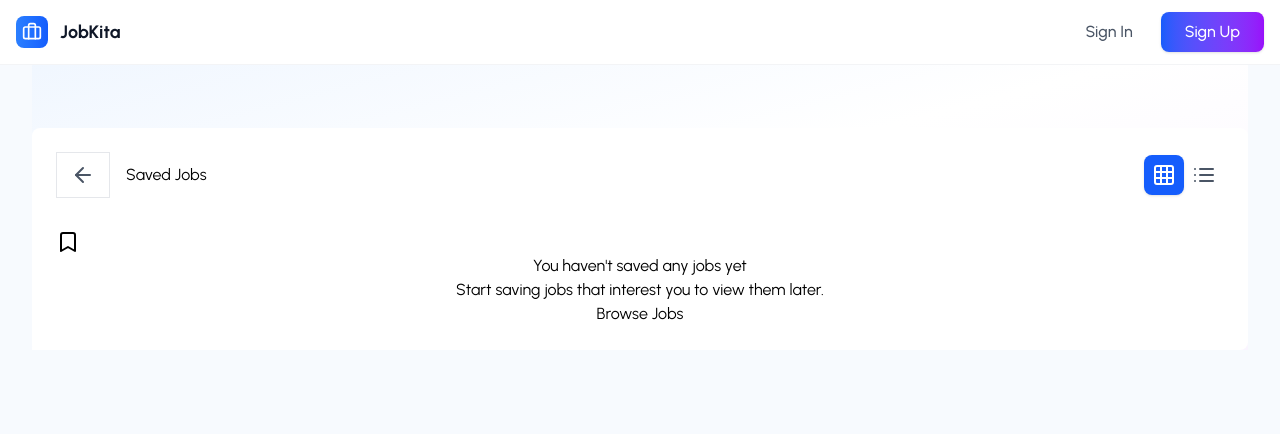
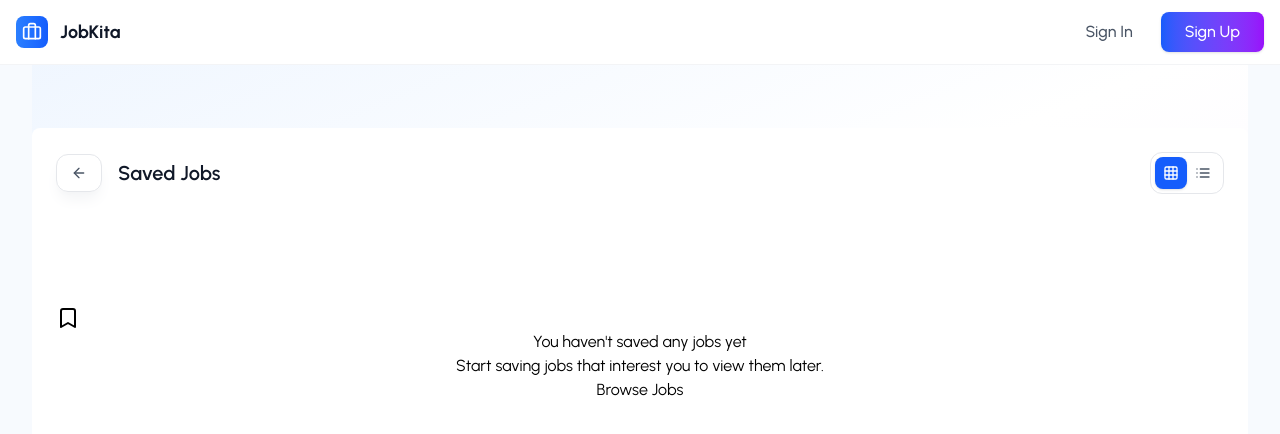
Before and after one commit to jmsjcmc/JobKita, a React (Vite) app in the folder frontend/: page /saved-jobs in a window 1280 px wide. Shown: the top 434 px of the page. Built offline with nearby package versions, Linux system fonts and the light colour scheme.

Commit message:
style(savedJobs): add design

```diff
--- a/frontend/src/pages/JobSeeker/SavedJobs.jsx
+++ b/frontend/src/pages/JobSeeker/SavedJobs.jsx
@@ -1,33 +1,33 @@
-import React, { useEffect, useState } from 'react'
-import { useAuth } from '../../context/AuthContext'
-import { useNavigate } from 'react-router-dom';
-import axiosInstance from '../../utils/axiosInstance';
-import { API_PATHS } from '../../utils/apiPaths';
-import toast from 'react-hot-toast';
-import Navbar from '../../components/layout/Navbar';
-import { ArrowLeft, Bookmark, Grid, List } from 'lucide-react';
-import JobCard from '../../components/cards/JobCard';
+import React, { useEffect, useState } from "react";
+import { useAuth } from "../../context/AuthContext";
+import { useNavigate } from "react-router-dom";
+import axiosInstance from "../../utils/axiosInstance";
+import { API_PATHS } from "../../utils/apiPaths";
+import toast from "react-hot-toast";
+import Navbar from "../../components/layout/Navbar";
+import { ArrowLeft, Bookmark, Grid, List } from "lucide-react";
+import JobCard from "../../components/cards/JobCard";
 
 export default function SavedJobs() {
-  const {user} = useAuth();
+  const { user } = useAuth();
   const navigate = useNavigate();
   const [savedJobList, setSavedJobList] = useState([]);
-  const [viewMode, setViewMode] = useState('grid');
-  const getSavedJobs = async() => {
+  const [viewMode, setViewMode] = useState("grid");
+  const getSavedJobs = async () => {
     try {
       const response = await axiosInstance.get(API_PATHS.JOBS.GET_SAVED_JOBS);
       setSavedJobList(response.data);
     } catch (error) {
-      console.error('Error fetching job details:', error);
+      console.error("Error fetching job details:", error);
     }
   };
-  const handleUnsaveJob = async(jobId) => {
+  const handleUnsaveJob = async (jobId) => {
     try {
       await axiosInstance.delete(API_PATHS.JOBS.UNSAVE_JOB(jobId));
-      toast.success('Job removed successfully!');
+      toast.success("Job removed successfully!");
       getSavedJobs();
     } catch (error) {
-      toast.error('Something went wrong! Try again later');
+      toast.error("Something went wrong! Try again later");
     }
   };
 
@@ -44,14 +44,17 @@ return (
           <div className="bg-white p-6 rounded-lg">
             <div className="flex items-center justify-between mb-8">
               <div className="flex items-center gap-4">
-              <button onClick={() => navigate(-1)} className="group flex items-center space-x-2 px-3.5 py-2.5 text-sm font-medium text-gray-600 hover:text-white bg-white/50 hover:bg-gradient-to-r hover:from-blue-500 hover:to-blue-600 border border-gray-200">
-                <ArrowLeft className="" />
+                <button
+                  onClick={() => navigate(-1)}
+                  className="group flex items-center space-x-2 px-3.5 py-2.5 text-sm font-medium text-gray-600 hover:text-white bg-white/50 hover:bg-gradient-to-r hover:from-blue-500 hover:to-blue-600 border border-gray-200 hover:border-transparent rounded-xl transition-all duration-300 shadow-lg shadow-gray-100 hover:shadow-xl transform hover:-translate-y-0.5"
+                >
+                  <ArrowLeft className="h-4 w-4 transition-transform group-hover:-translate-x-1"/>
                 </button>
-              <h1 className="">Saved Jobs</h1>
+                <h1 className="text-lg lg:text-xl font-semibold leading-tight text-gray-900">Saved Jobs</h1>
               </div>
 
-            <div className="">
-              <div className="">
+              <div className="flex items-center gap-3 lg:gap-4">
+                <div className="flex items-center border border-gray-200 rounded-xl p-1 bg-white">
                   <button
                     onClick={() => setViewMode("grid")}
                     className={`p-2 rounded-lg transition-colors ${
@@ -60,7 +63,7 @@ return (
                         : "text-gray-600 hover:text-gray-900 hover:bg-gray-100"
                     }`}
                   >
-                  <Grid className="" />
+                    <Grid className="h-4 w-4" />
                   </button>
                   <button
                     onClick={() => setViewMode("list")}
@@ -70,16 +73,16 @@ return (
                         : "text-gray-600 hover:text-gray-900 hover:bg-gray-100"
                     }`}
                   >
-                  <List className="" />
+                    <List className="h-4 w-4" />
                   </button>
                 </div>
               </div>
             </div>
 
             {/* Content sections */}
-          <div className="">
+            <div className="px-0 pb-8 space-y-8">
               {savedJobList.length === 0 ? (
-              <div className="">
+                <div className="text-center py-16 lg:py-20 bg-white/60 back">
                   <div className="">
                     <Bookmark className="" />
                   </div>
@@ -87,10 +90,7 @@ return (
                   <p className="">
                     Start saving jobs that interest you to view them later.
                   </p>
-                <button
-                  onClick={() => navigate("/find-jobs")}
-                  className=""
-                >
+                  <button onClick={() => navigate("/find-jobs")} className="">
                     Browse Jobs
                   </button>
                 </div>
```
Lines whose indentation alone changed are shown as unchanged.
